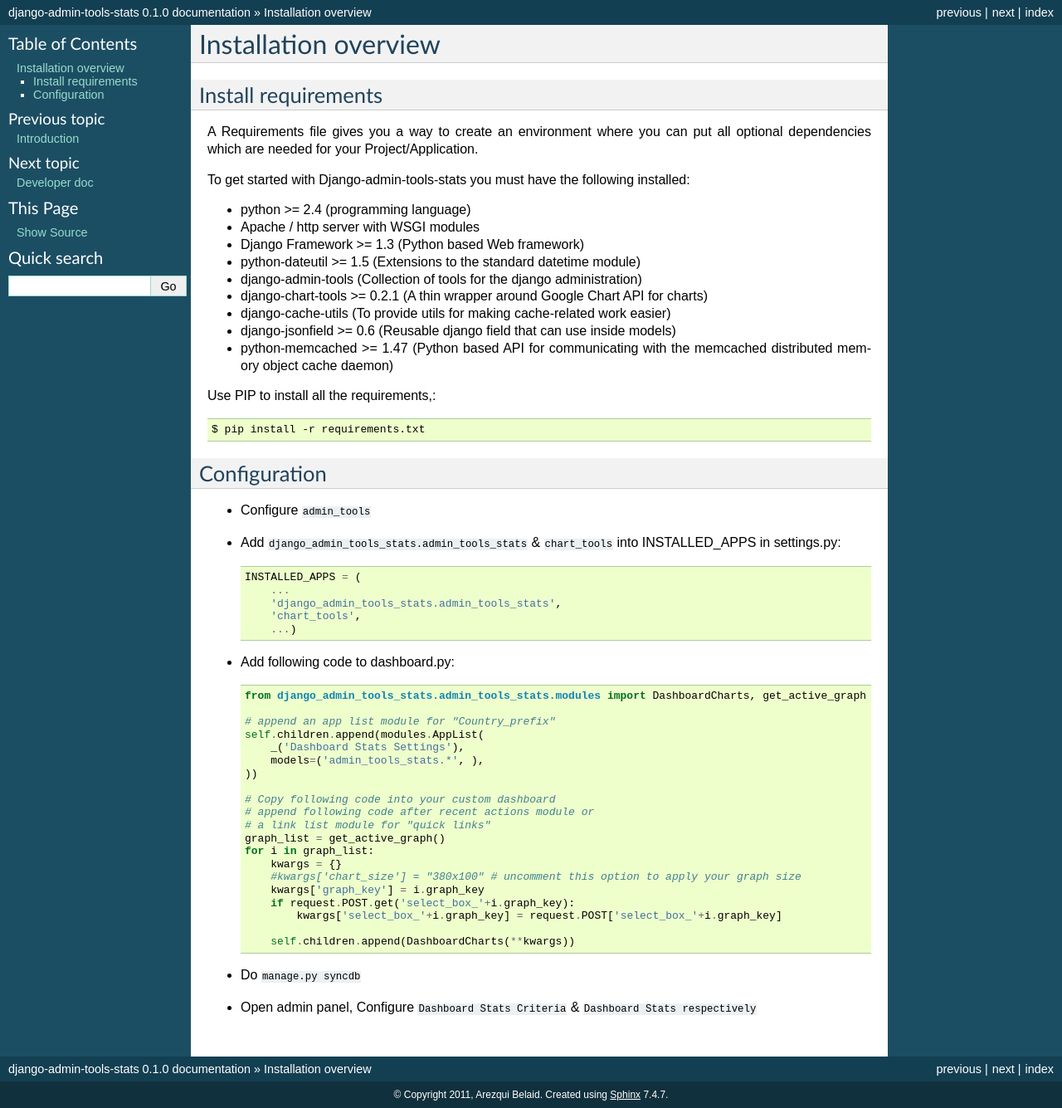
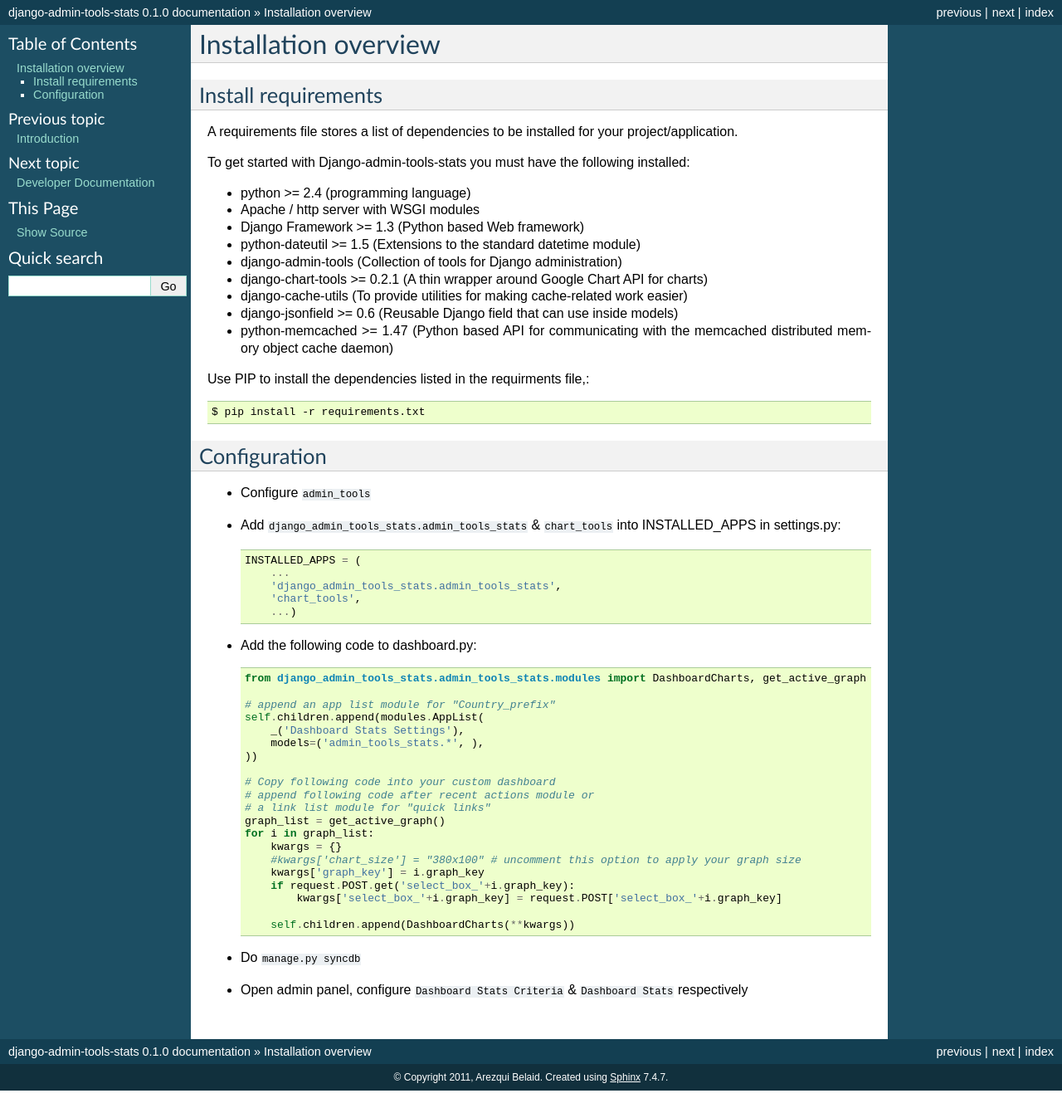
Before and after one commit to areski/django-admin-tools-stats, a Sphinx documentation site: the page built from django_admin_tools_stats/docs/source/installation-overview.rst, in a window 1280 px wide. Shown: the whole page at 83% size. Built offline with Sphinx 7.4.7, drawn with Linux system fonts in a browser that asks for light colours; after the commit the page ends 1314 px from its top, so only the background shows below that.

Commit message:
Spelling and language

```diff
--- a/django_admin_tools_stats/docs/source/developer-doc.rst
+++ b/django_admin_tools_stats/docs/source/developer-doc.rst
@@ -1,8 +1,8 @@
 .. _developer-doc:
 
-=============
-Developer doc
-=============
+=======================
+Developer Documentation
+=======================
 
 Contents:
 
--- a/django_admin_tools_stats/docs/source/developer-doc/pre-requisite.rst
+++ b/django_admin_tools_stats/docs/source/developer-doc/pre-requisite.rst
@@ -3,6 +3,6 @@
 Prerequisites
 =============
 
-To fully understand this project, developers will need to have a advanced knowledge of:
+To fully understand this project, developers will need to have an advanced knowledge of:
     - Django : http://www.djangoproject.com/
     - Python : http://www.python.org/
--- a/django_admin_tools_stats/docs/source/index.rst
+++ b/django_admin_tools_stats/docs/source/index.rst
@@ -3,8 +3,8 @@
    You can adapt this file completely to your liking, but it should at least
    contain the root `toctree` directive.
 
-Welcome to django-admin-tools-stats documentation!
-==================================================
+Welcome to django-admin-tools-stats documentation
+=================================================
 
 :Release: |version|
 :Date: |today|
--- a/django_admin_tools_stats/docs/source/installation-overview.rst
+++ b/django_admin_tools_stats/docs/source/installation-overview.rst
@@ -9,8 +9,7 @@
 Install requirements
 ====================
 
-A Requirements file gives you a way to create an environment where you can put
-all optional dependencies which are needed for your Project/Application.
+A requirements file stores a list of dependencies to be installed for your project/application.
 
 To get started with Django-admin-tools-stats you must have the following installed:
 
@@ -18,14 +17,14 @@
 - Apache / http server with WSGI modules
 - Django Framework >= 1.3 (Python based Web framework)
 - python-dateutil >= 1.5 (Extensions to the standard datetime module)
-- django-admin-tools (Collection of tools for the django administration)
+- django-admin-tools (Collection of tools for Django administration)
 - django-chart-tools >= 0.2.1 (A thin wrapper around Google Chart API for charts)
-- django-cache-utils (To provide utils for making cache-related work easier)
-- django-jsonfield >= 0.6 (Reusable django field that can use inside models)
+- django-cache-utils (To provide utilities for making cache-related work easier)
+- django-jsonfield >= 0.6 (Reusable Django field that can use inside models)
 - python-memcached >= 1.47 (Python based API for communicating with the memcached distributed memory object cache daemon)
 
 
-Use PIP to install all the requirements,::
+Use PIP to install the dependencies listed in the requirments file,::
 
     $ pip install -r requirements.txt
 
@@ -44,7 +43,7 @@
         'chart_tools',
         ...)
 
-- Add following code to dashboard.py::
+- Add the following code to dashboard.py::
 
     from django_admin_tools_stats.admin_tools_stats.modules import DashboardCharts, get_active_graph
 
@@ -68,4 +67,4 @@
         self.children.append(DashboardCharts(**kwargs))
 
 - Do ``manage.py syncdb``
-- Open admin panel, Configure ``Dashboard Stats Criteria`` & ``Dashboard Stats respectively``
+- Open admin panel, configure ``Dashboard Stats Criteria`` & ``Dashboard Stats`` respectively
```
Also changed, not shown: README.rst (+5 -5 lines), django_admin_tools_stats/docs/source/developer-doc/testing.rst (+4 -4 lines), django_admin_tools_stats/docs/source/includes/introduction.txt (+10 -11 lines), 3 other files.
